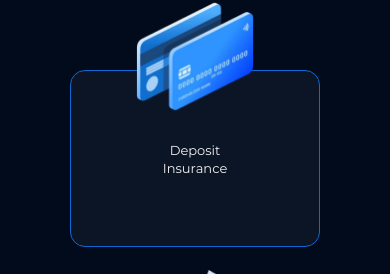
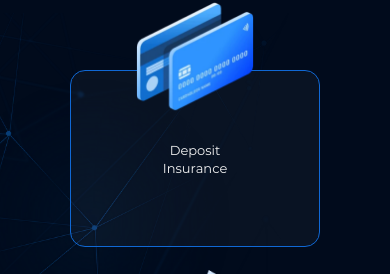
Before and after one commit to evgeniyapavlova/pocket-option, a SvelteKit app: page / in a window 390 px wide. Shown: the part 2363-2637 px from the top of the page. Built offline with nearby package versions, Linux system fonts and the light colour scheme.

Commit message:
Add section 7 for main page

```diff
--- a/src/components/main-page/MainPage.svelte
+++ b/src/components/main-page/MainPage.svelte
@@ -7,23 +7,25 @@
 	import Section6Support from './Section6Support.svelte';
 	import Section7SpecialOffer from './Section7SpecialOffer.svelte';
 	import Pattern1 from './Pattern1.svelte';
+	import Pattern2 from './Pattern2.svelte';
+	import Pattern3 from './Pattern3.svelte';
 </script>
 
 <Intro />
-<div class="pattern-1-wrap">
+<div class="pattern-1-wrap pattern-wrap">
 	<Section2Reliability />
 	<Section3Reputation />
 	<Pattern1 />
 </div>
-<Section4Safety />
 
-<Section5Functionality />
-<Section6Support />
-<Section7SpecialOffer />
+<div class="pattern-2-wrap pattern-wrap">
+	<Section4Safety />
+	<Section5Functionality />
+	<Pattern2 />
+</div>
 
-<style>
-	.pattern-1-wrap {
-		position: relative;
-		overflow: hidden;
-	}
-</style>
+<div class="pattern-3-wrap pattern-wrap">
+	<Section6Support />
+	<Section7SpecialOffer />
+	<Pattern3 />
+</div>
--- a/src/components/main-page/Pattern1.svelte
+++ b/src/components/main-page/Pattern1.svelte
@@ -14,7 +14,7 @@
 		background-image: url('/images/main-page/reputation-candles.png');
 		width: 1154px;
 		height: 575px;
-		left: -60%;
+		right: 68%;
 		top: -14%;
 	}
 
--- /dev/null
+++ b/src/components/main-page/Pattern2.svelte
@@ -0,0 +1,49 @@
+<div class="pattern-2 pattern"></div>
+<div class="candles-pattern-2 candles-pattern"></div>
+
+<style>
+	.pattern-2 {
+		width: 674px;
+		height: 667px;
+		background-image: url('/images/main-page/safety-pattern.png');
+		top: 0;
+		right: 70%;
+	}
+
+	.candles-pattern-2 {
+		width: 1155px;
+		height: 575px;
+		top: 0;
+		left: 56%;
+		top: 16%;
+		background-image: url('/images/main-page/functionality-candles.png');
+	}
+
+	@media screen and (max-width: 1200px) {
+		.pattern-2 {
+			right: 65%;
+		}
+	}
+	@media screen and (max-width: 960px) {
+		.pattern-2 {
+			width: 587px;
+			height: 581px;
+			right: 40%;
+			top: 10%;
+		}
+		.candles-pattern-2 {
+			top: auto;
+			bottom: 35%;
+			right: -70%;
+			left: auto;
+		}
+	}
+
+	@media screen and (max-width: 480px) {
+		.pattern-2 {
+			width: 375px;
+			height: 371px;
+			right: 25%;
+		}
+	}
+</style>
--- /dev/null
+++ b/src/components/main-page/Pattern3.svelte
@@ -0,0 +1,34 @@
+<div class="pattern-3 pattern"></div>
+
+<style>
+	.pattern-3 {
+		width: 753px;
+		height: 753px;
+		background-image: url('/images/main-page/reputation-pattern.png');
+		top: 0;
+		left: 55%;
+	}
+
+	@media screen and (max-width: 1200px) {
+		.pattern-3 {
+			width: 584px;
+			height: 584px;
+		}
+	}
+	@media screen and (max-width: 960px) {
+		.pattern-3 {
+			width: 420px;
+			height: 420px;
+			right: 40%;
+			top: 10%;
+		}
+	}
+
+	@media screen and (max-width: 480px) {
+		.pattern-3 {
+			width: 367px;
+			height: 367px;
+			right: 25%;
+		}
+	}
+</style>
--- a/src/components/main-page/Section2Reliability.svelte
+++ b/src/components/main-page/Section2Reliability.svelte
@@ -2,8 +2,8 @@
 	import HighlightNumber from '../common/Header/HighlightNumber.svelte';
 </script>
 
-<section>
-	<div class="content">
+<div class="content">
+	<section>
 		<div class="layout">
 			<div class="text-content">
 				<h2>Reliability and Trustworthiness</h2>
@@ -20,14 +20,12 @@
 				<HighlightNumber caption="virtual money on your demo account">10 000$</HighlightNumber>
 			</div>
 		</div>
-	</div>
-</section>
+	</section>
+</div>
 
 <style>
 	section {
 		padding-bottom: 115px;
-		position: relative;
-		z-index: 1;
 	}
 	.layout {
 		display: flex;
--- a/src/components/main-page/Section3Reputation.svelte
+++ b/src/components/main-page/Section3Reputation.svelte
@@ -26,8 +26,6 @@
 		display: flex;
 		justify-content: space-between;
 		align-items: center;
-		position: relative;
-		z-index: 1;
 		padding-bottom: 80px;
 	}
 	.text {
--- a/src/components/main-page/Section4Safety.svelte
+++ b/src/components/main-page/Section4Safety.svelte
@@ -58,8 +58,6 @@
 	.content {
 		text-align: center;
 		padding-bottom: 140px;
-		position: relative;
-		z-index: 1;
 	}
 	.text {
 		max-width: 600px;
--- a/src/components/main-page/Section7SpecialOffer.svelte
+++ b/src/components/main-page/Section7SpecialOffer.svelte
@@ -2,6 +2,7 @@
 	import Button from '../common/Button.svelte';
 </script>
 
+<section>
 	<div class="content">
 		<div class="text-content">
 			<h2>Special Registration Offer</h2>
@@ -9,17 +10,26 @@
 				Take the first step towards successful trading with PocketOption. Register today using the
 				promocode and enjoy exclusive benefits tailored just for you. Don't miss out on this unique
 				opportunity to join the trading platform trusted by thousands.
-			<br />
-			<br />
-			Join PocketOption today and embark on your trading journey with a partner that prioritizes your
-			success, safety, and satisfaction. We're more than just a trading platform; we're your gateway
-			to financial success. Click here to register now!
+			</div>
+
+			<div class="text text-2">
+				Join PocketOption today and embark on your trading journey with a partner that prioritizes
+				your success, safety, and satisfaction. We're more than just a trading platform; we're your
+				gateway to financial success. Click here to register now!
 			</div>
 			<Button>Start trading</Button>
 		</div>
 	</div>
+</section>
 
 <style>
+	section {
+		position: relative;
+		z-index: 1;
+		background-image: url('/images/main-page/offer.png');
+		background-repeat: no-repeat;
+		background-position: left calc(50% + 300px) bottom -40%;
+	}
 	.content {
 		padding-top: 200px;
 		padding-bottom: 200px;
@@ -30,4 +40,49 @@
 	.text {
 		margin-bottom: 30px;
 	}
+	.text-2 {
+		width: 80%;
+	}
+	@media screen and (max-width: 1200px) {
+		section {
+			background-size: 686px 642px;
+			background-position: left calc(50% + 250px) bottom -40%;
+		}
+		.content {
+			padding-bottom: 115px;
+		}
+	}
+
+	@media screen and (max-width: 960px) {
+		.content {
+			padding-top: 90px;
+			padding-bottom: 150px;
+		}
+		section {
+			background-size: 619px 579px;
+		}
+		.text-content {
+			width: 400px;
+		}
+	}
+
+	@media screen and (max-width: 640px) {
+		section {
+			background-size: 519px 485px;
+			padding-bottom: 340px;
+			background-position: left 50% bottom 0;
+		}
+		.text-content {
+			width: 100%;
+			text-align: center;
+		}
+		.text-2 {
+			width: 100%;
+		}
+	}
+	@media screen and (max-width: 480px) {
+		.content {
+			padding-top: 130px;
+		}
+	}
 </style>
--- a/src/routes/styles.css
+++ b/src/routes/styles.css
@@ -51,6 +51,8 @@ body {
     width: 100%;
     margin: 0 auto;
     padding: 0 42px;
+    position: relative;
+    z-index: 1;
 }
 
 .main-container {
@@ -73,10 +75,17 @@ h2 {
     margin-bottom: 25px;
 }
 
+@media screen and (max-width: 1200px) {
+    .content {
+        max-width: 996px;
+        padding: 0 24px;
+    }
+}
+
 @media screen and (max-width: 960px) {
     .content {
         max-width: 668px;
-        padding: 0 24px;
+
     }
 
     h2 {
@@ -129,7 +138,7 @@ h2 {
 
 .blue-border-block {
     border: 1px solid var(--highlight-blue);
-    background-color: #0c1526;
+    background-color: rgba(255, 255, 255, 0.03);
     border-radius: 15px;
 }
 
@@ -141,3 +150,8 @@ h2 {
     background-repeat: no-repeat;
     z-index: 0;
 }
+
+.pattern-wrap {
+    position: relative;
+    overflow: hidden;
+}
```
Also changed, not shown: static/images/main-page/functionality-candles.png (renamed from static/images/main-page/functionality-pattern.png). Lines whose indentation alone changed are shown as unchanged.
